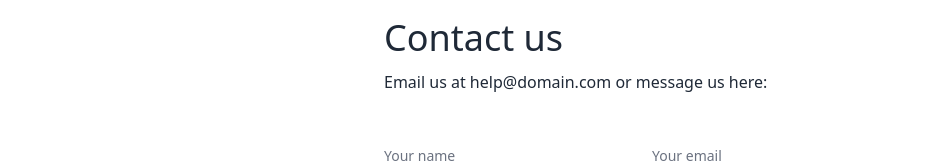
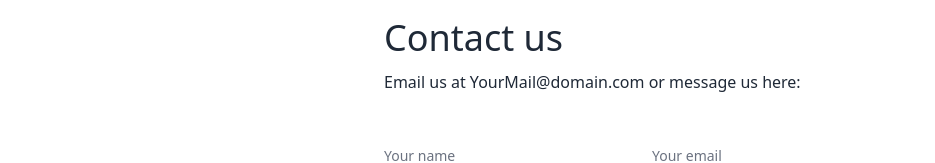
Before and after one commit to wpr-25/portofolio1, a Next.js app: page /Contact-Us in a window 1280 px wide. Shown: the part 291-454 px from the top of the page, without its empty margins (0-935 px from the left). Built offline with nearby package versions, Linux system fonts and the light colour scheme.

Commit message:
ten commit

```diff
--- a/src/app/Contact-Us/page.js
+++ b/src/app/Contact-Us/page.js
@@ -8,9 +8,9 @@ export default function contactus() {
 <div class="flex min-h-screen items-center justify-start bg-white">
   <div class="mx-auto w-full max-w-lg">
     <h1 class="text-4xl font-medium">Contact us</h1>
-    <p class="mt-3">Email us at help@domain.com or message us here:</p>
+    <p class="mt-3">Email us at YourMail@domain.com or message us here:</p>
 
-    <form action="https://api.web3forms.com/submit" class="mt-10">
+    <form action="mailto:willy.ok1025@gmail.com" class="mt-10">
 
 
 
```
